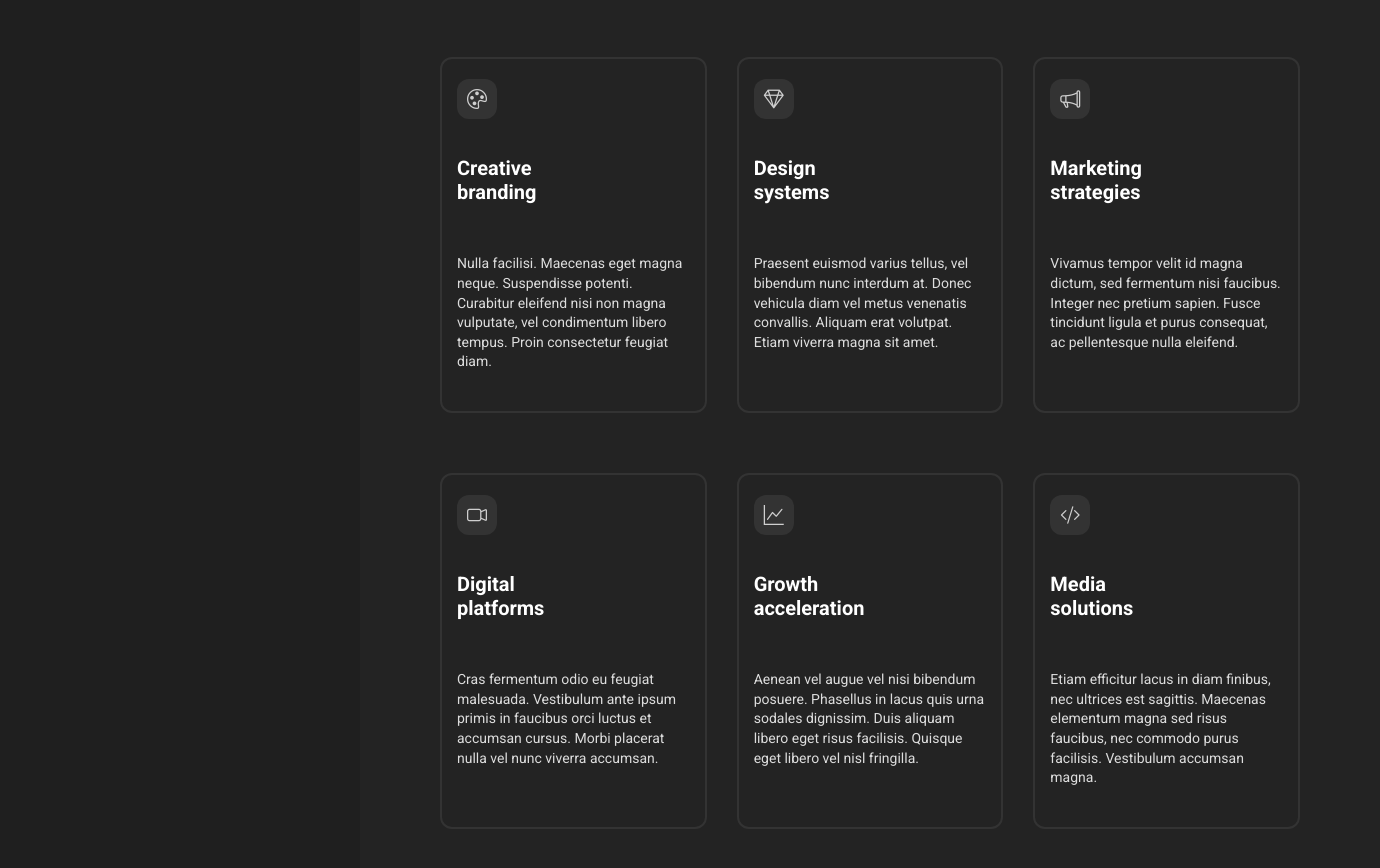
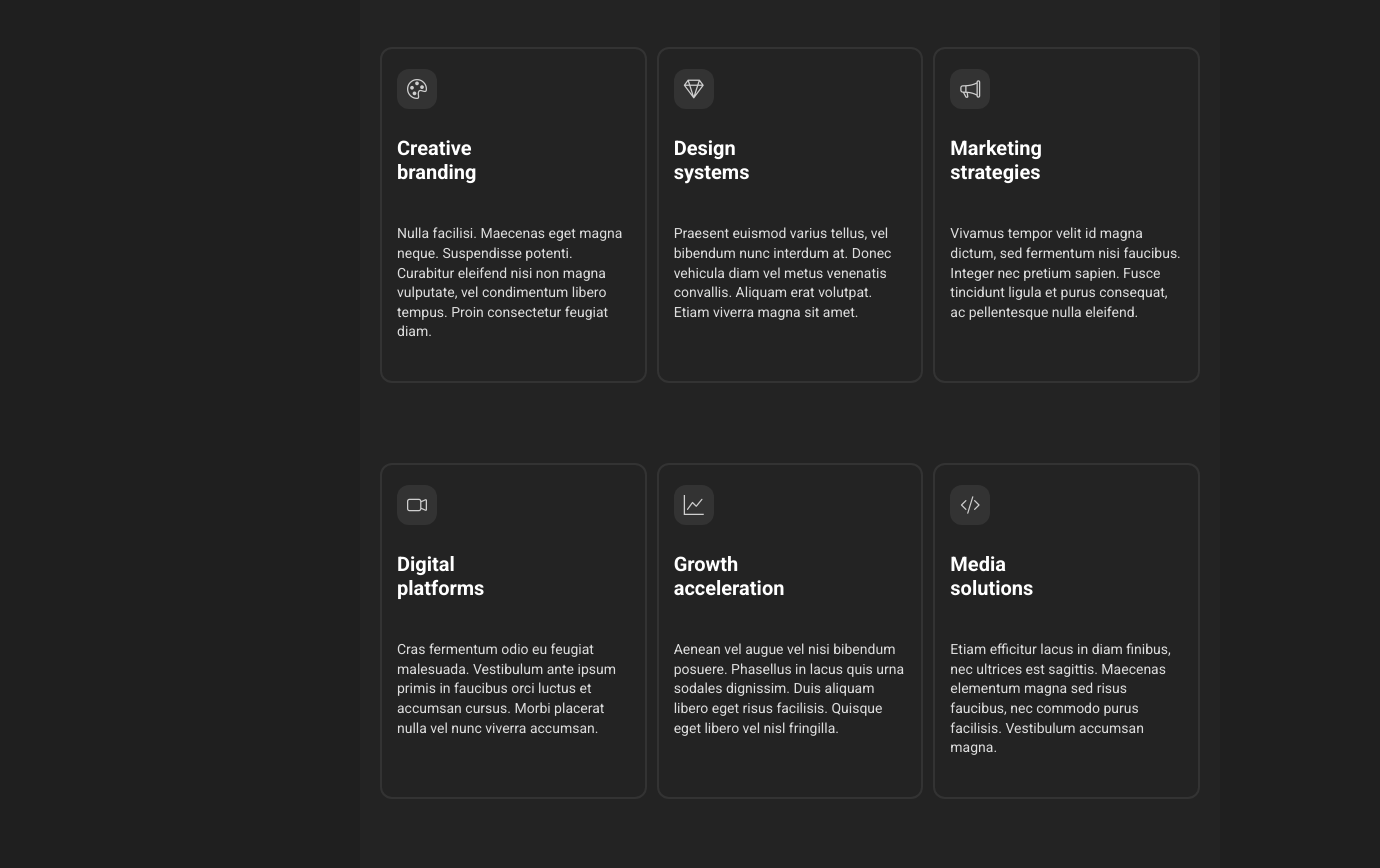
Before and after one commit to merveilleisabu4-boop/portofolio-project, a plain HTML site: page index.html in a window 1280 px wide. Shown: the part 6053-6921 px from the top of the page, 1380 px wide, since content can reach past the window. Drawn offline with nearby package versions, Linux system fonts and the light colour scheme.

Commit message:
correction sur la section services

```diff
--- a/inndex.css
+++ b/inndex.css
@@ -938,17 +938,16 @@ nav ul li a.active {
 
 .section-service {
     width: 100%;
-    min-height: 600px;
-    padding: 60px 80px ;
+    padding: 50px 20px;
     background: #232323;
     font-family: 'Roboto', sans-serif;
     font-size: 16px;
-    margin-bottom: 80px;
+    margin: 0;
     display: flex;
     flex-direction: column;
     justify-content: flex-start;
+    box-sizing: border-box;
 }
-
 
 .services-header {
     text-align: center;
@@ -1036,7 +1035,7 @@ nav ul li a.active {
 }
 .services-container {
   display: flex;
-  gap: 30px;
+  gap: 10px;
   justify-content: center;
   margin-top: 60px;
 }
@@ -1045,13 +1044,14 @@ nav ul li a.active {
   background-color: #232323;
   border: 2px solid #333333;
   padding: 20px 15px 25px 15px;
-  width: 400px;
+  width: 700px;
   box-sizing: border-box;
   display: flex;
   flex-direction: column;
-  gap: 20px;
+  gap: 10px;
   border-radius: 12px;
   transition: transform 0.3s ease, box-shadow 0.3s ease;
+  margin-bottom: 20px;
 }
 
 .service-card:hover {
```
